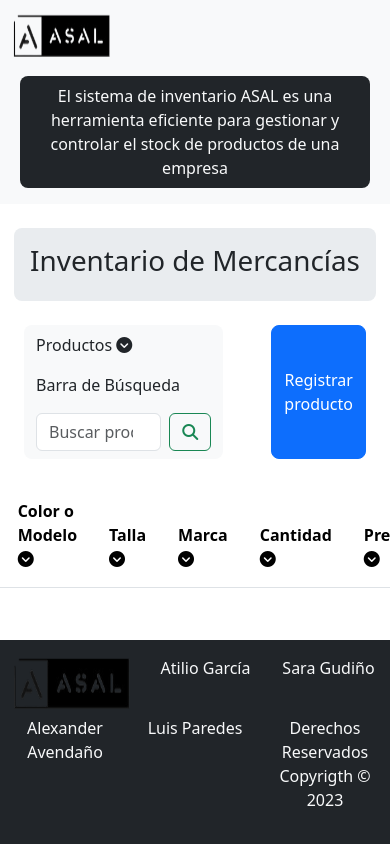
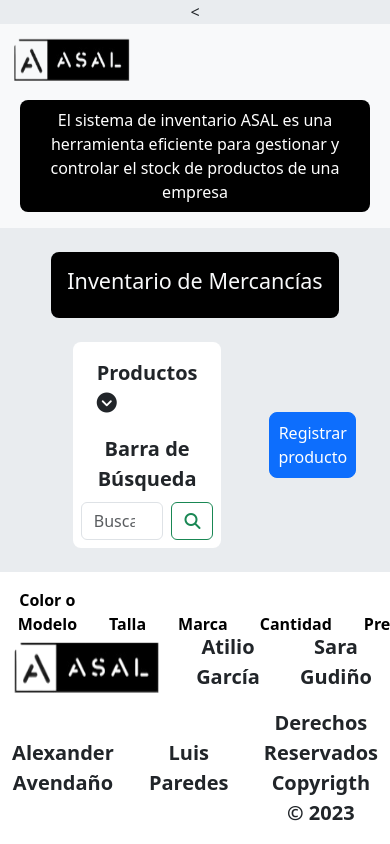
Before and after one commit to luisparedes29/Inventario-Reactivo, a plain HTML site: page index.html in a window 390 px wide. Shown: the top 844 px of the page. Drawn offline with nearby package versions, Linux system fonts and the light colour scheme.

Commit message:
arreglados estilos de la pagina

```diff
--- a/index.html
+++ b/index.html
@@ -7,47 +7,43 @@
     <meta name="viewport" content="width=device-width, initial-scale=1.0" />
     <title>ASAL Boutique</title>
     <script src="https://kit.fontawesome.com/9ac8b6c871.js" crossorigin="anonymous"></script>
+    <<script src="https://kit.fontawesome.com/9ac8b6c871.js" crossorigin="anonymous"></script>
     <link href="https://cdn.jsdelivr.net/npm/bootstrap@5.3.0-alpha3/dist/css/bootstrap.min.css" rel="stylesheet"
         integrity="sha384-KK94CHFLLe+nY2dmCWGMq91rCGa5gtU4mk92HdvYe+M/SXH301p5ILy+dN9+nJOZ" crossorigin="anonymous">
-
 </head>
 
-<body class="d-flex flex-column align-items-center ">
+<body class="d-flex flex-column align-items-center bg-body-secondary">
     <header class="w-100 ">
-        <nav class="navbar bg-body-tertiary">
+        <nav class="navbar bg-light ">
             <div class="container-fluid">
                 <a class="navbar-brand" href="#">
-                    <img src="/assets/logo_ASAL.png" alt="Logo" width="100" height="50"
-                        class="d-inline-block align-text-center">
+                    <img src="/assets/logo_ASAL.png" alt="Logo" width="120" height="50" class="d-inline-block align-text-center">
                 </a>
-                <p class="bg-dark text-light text-center p-2 m-2 rounded-3">El sistema de inventario ASAL es una
-                    herramienta eficiente para gestionar y controlar el stock de productos de una empresa</p>
+                <p class="bg-black text-bg-dark text-center p-2 m-2 rounded-3">El sistema de inventario ASAL es una herramienta eficiente para gestionar y controlar el stock de productos de una empresa</p>
             </div>
         </nav>
     </header>
 
 
-    <section class="text-center mt-4 bg-body-secondary p-3 rounded-3">
-        <h1>Inventario de Mercancías</h1>
+    <section class="text-center mt-4 bg-black text-light p-3 rounded-3 ">
+        <h1 class="fs-4">Inventario de Mercancías</h1>
     </section>
 
 
-    <section class="d-flex flex-row ">
-        <div class="navbar bg-body-tertiary w-100 m-4 rounded-3">
-            <div class="container-fluid">
-                <p>Productos <i class="fa-sharp fa-solid fa-circle-chevron-down"></i></p>
-                <p class="d-inline-block align-text-center">Barra de Búsqueda</p>
+    <section class="d-flex flex-row w-75 align-items-center ">
+        <div class="navbar bg-white w-75 m-4 rounded-3 fw-bold p-2">
+            <div class="container-fluid p-0 ">
+                <p class=" form-control-lg m-0 ">Productos <i class="fa-sharp fa-solid fa-circle-chevron-down"></i></p>
+                <p class=" form-control-lg d-inline-block text-center m-0">Barra de Búsqueda</p>
                 <form class="d-flex" role="search">
-                    <input class="form-control me-2" type="search" placeholder="Buscar producto" aria-label="Search">
-                    <button class="btn btn-outline-success" type="submit"><i
-                            class="fa-solid fa-magnifying-glass"></i></button>
+                <input class="form-control me-2 h " type="search" placeholder="Buscar producto" aria-label="Search">
+                <button class="btn btn-outline-success" type="submit"><i class="fa-solid fa-magnifying-glass"></i></button>
                 </form>
             </div>
         </div>
 
 
-        <button type="button" class="btn btn-primary m-4 rounded-3 w-25" data-bs-toggle="modal"
-            data-bs-target="#myModal">
+        <button type="button" class="btn btn-primary m-4 rounded-3 h-45 p-2" data-bs-toggle="modal" data-bs-target="#myModal">
             Registrar producto
         </button>
         <div class="modal" id="myModal">
@@ -115,14 +111,14 @@
                             </button>
                         </div>
             </form>
-        </div>
-        </div>
+                </div>
+            </div>
         </div>
     </section>
 
     <section>
-        <table class="table">
-            <thead class="bg-dark text-light">
+        <table class="table w-100 text-center ">
+            <thead class="bg-black text-light">
                 <tr>
                     <th scope="col" class="p-3">
                         Producto
@@ -158,11 +154,10 @@
                     </th>
                     <th scope="col" class="p-3">
                         Acciones
-
                     </th>
                 </tr>
             </thead>
-            <tbody id="tbody">
+            <tbody class="bg-white text-center" id="tbody">
                 <!-- <tr>
                     <th scope="row">1</th>
                     <td>Mark</td>
@@ -184,11 +179,11 @@
         </table>
     </section>
 
-    <footer class="bg-dark text-light text-center py-3 fixed-bottom">
+    <footer class=" text-center fixed-bottom bg-white fw-bold fs-5 ">
         <div class="container">
-            <div class="row">
+            <div class="row d-flex align-items-center">
                 <div class="col">
-                    <img src="/assets/logo_ASAL.png" alt="Logo" width="120" height="60">
+                    <img src="/assets/logo_ASAL.png" alt="Logo" width="150" height="60">
                 </div>
                 <div class="col">
                     <p>Atilio García</p>
```
